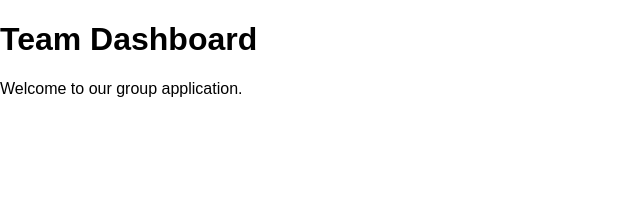
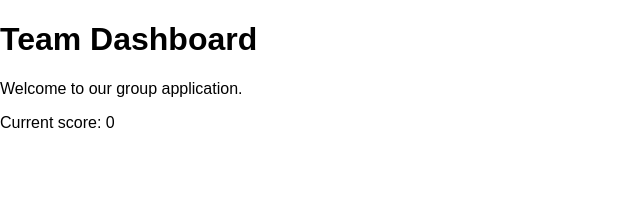
Before and after one commit to Effiong06/react-50-tasks, a React (Vite) app: page / in a window 1280 px wide. Shown: the top 204 px of the page, without its empty margins (0-640 px from the left). Built offline with nearby package versions, Linux system fonts and the light colour scheme.

Commit message:
Task 32: Display teamScore value

```diff
--- a/src/App.tsx
+++ b/src/App.tsx
@@ -7,6 +7,7 @@ function TeamDashboard() {
     <div>
       <h1>Team Dashboard</h1>
       <p>Welcome to our group application.</p>
+      <p>Current score: {teamScore}</p>
     </div>
   );
 }
```
